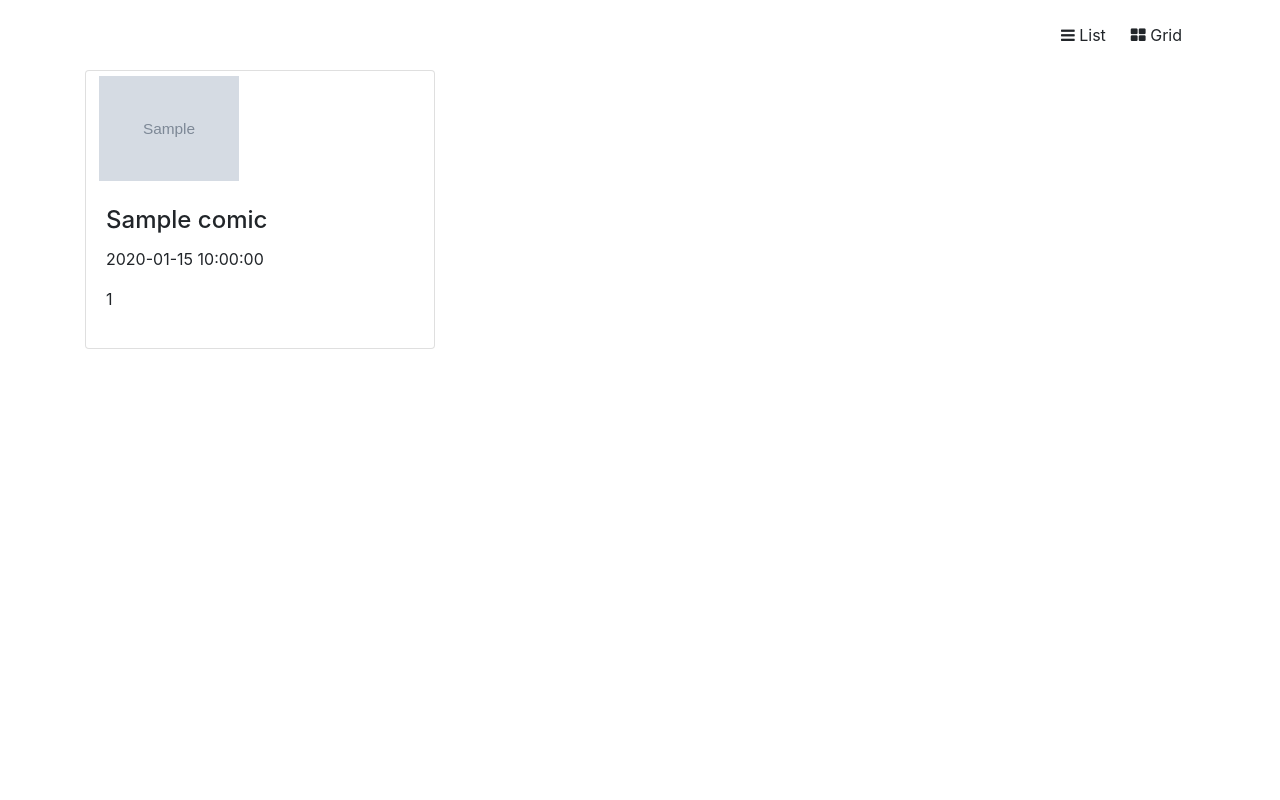
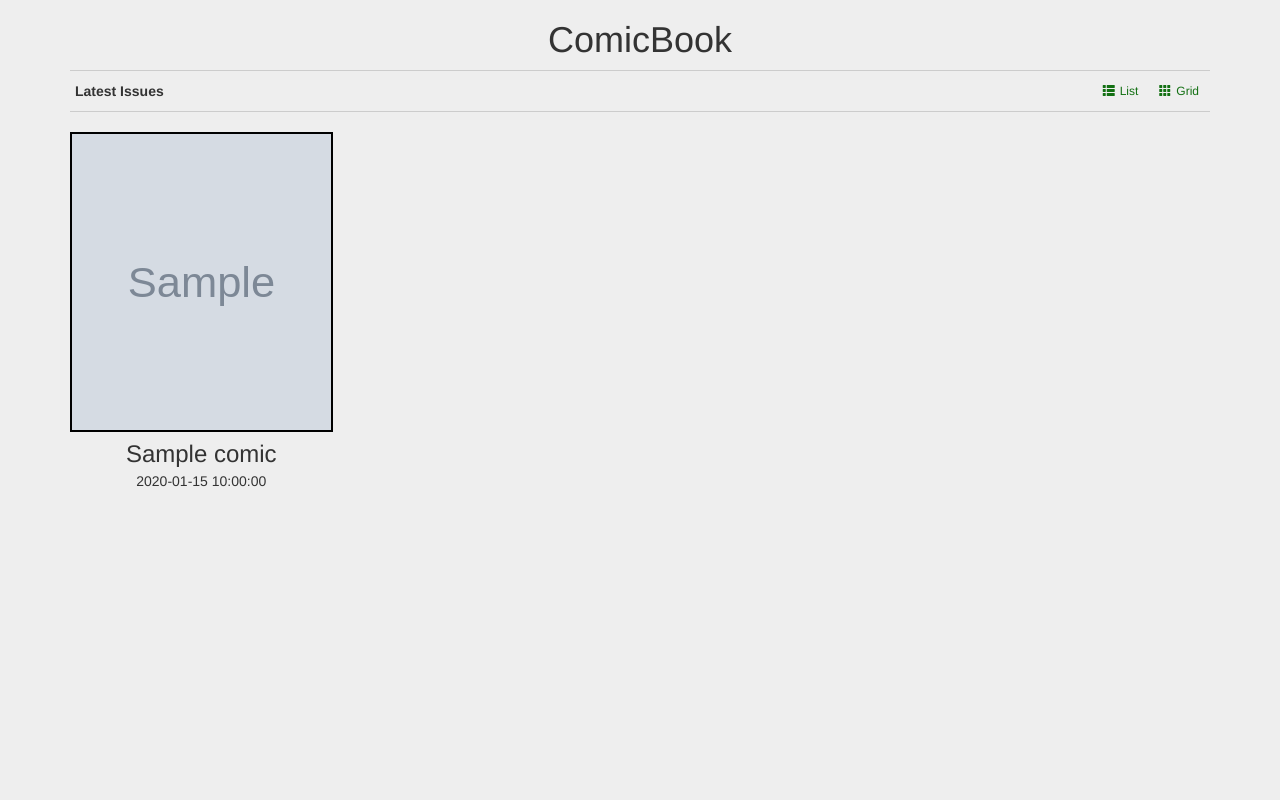
Before and after one commit to nildiert/PythonComicApp, a Flask app: template app/templates/index.html in a window 1280 px wide. Run offline with Flask 2, Linux system fonts and the light colour scheme; the template is opened without the code that fills it: most values are stand-ins (such as "Sample title", 1, 10 or a date in 2020); grey boxes marked "Sample" are stand-in pictures; some libraries are stand-ins or nearby versions.

Commit message:
Added styles in main page

```diff
--- /dev/null
+++ b/app/static/css/index.css
@@ -0,0 +1,105 @@
+/* NOTE: The styles were added inline because Prefixfree needs access to your styles and they must be inlined if they are on local disk! */
+body {
+    background-color: #eee;
+}
+
+.glyphicon {
+    margin-right: 5px;
+}
+
+img {
+    min-height: 300px;
+    max-height: 300px;
+    border: solid 2px #000;
+}
+
+.thumbnail {
+    margin-bottom: 20px;
+    padding: 0px;
+    -webkit-border-radius: 0px;
+    -moz-border-radius: 0px;
+    border-radius: 0px;
+    min-height: 400px;
+    max-height: 400px;
+    background: #eeeeee;
+    border: 0px;
+
+}
+
+.item.list-group-item {
+    float: none;
+    width: 100%;
+    background-color: #fff;
+    margin-bottom: 10px;
+    border: 0px;
+    border-bottom: solid 1px #ccc;
+}
+
+/* .item.list-group-item:nth-of-type(odd):hover,
+.item.list-group-item:hover {
+    background: #909294;
+} */
+
+.item.list-group-item .list-group-image {
+    margin-left: 100px;
+    margin-right: 10px;
+    min-height: 298px;
+    max-height: 298px;
+}
+
+.item.list-group-item .thumbnail {
+    margin-bottom: 0px;
+    min-height: 300px;
+    max-height: 300px;
+}
+
+.item.list-group-item .caption {
+    padding: 9px 9px 0px 9px;
+}
+
+.item.list-group-item {
+    background: #eeeeee;
+}
+
+.item.list-group-item:before,
+.item.list-group-item:after {
+    display: table;
+    content: " ";
+}
+
+.item.list-group-item img {
+    float: left;
+}
+
+.item.list-group-item:after {
+    clear: both;
+}
+
+.list-group-item-text {
+    margin: 0 0 11px;
+}
+
+.separated {
+    display: flex;
+    justify-content: space-between;
+    vertical-align: center;
+}
+strong {
+    margin-left: 5px;
+    margin-top: 5px;
+}
+
+.well {
+    padding: 0px;
+    padding: 5px 0px 5px 0px;
+    border-radius: 0px;
+    border: 0px;
+    background-color: #eee;
+    box-shadow: 0px 0px 0px 0px;
+    border-top: 1px solid #ccc;
+    border-bottom: 1px solid #ccc;
+}
+
+.btn {
+    color: rgb(19, 112, 19);
+}
--- a/app/templates/index.html
+++ b/app/templates/index.html
@@ -1,135 +1,62 @@
-<html>
+<!DOCTYPE html>
+<html lang="en">
 
 <head>
-    <link rel="stylesheet" href="https://stackpath.bootstrapcdn.com/bootstrap/4.4.1/css/bootstrap.min.css"
-        integrity="sha384-Vkoo8x4CGsO3+Hhxv8T/Q5PaXtkKtu6ug5TOeNV6gBiFeWPGFN9MuhOf23Q9Ifjh" crossorigin="anonymous">
-        <link rel="stylesheet" href="https://cdnjs.cloudflare.com/ajax/libs/font-awesome/4.7.0/css/font-awesome.min.css">
-
-    <style>
-        .view-group {
-            display: -ms-flexbox;
-            display: flex;
-            -ms-flex-direction: row;
-            flex-direction: row;
-            padding-left: 0;
-            margin-bottom: 0;
-        }
-
-        .thumbnail {
-            margin-bottom: 30px;
-            padding: 0px;
-            -webkit-border-radius: 0px;
-            -moz-border-radius: 0px;
-            border-radius: 0px;
-        }
-
-        .item.list-group-item {
-            float: none;
-            width: 100%;
-            background-color: #fff;
-            margin-bottom: 30px;
-            -ms-flex: 0 0 100%;
-            flex: 0 0 100%;
-            max-width: 100%;
-            padding: 0 1rem;
-            border: 0;
-        }
-
-
-        .item.list-group-item .img-event {
-            float: left;
-            width: 30%;
-        }
-
-        .item.list-group-item .list-group-image {
-            margin-right: 10px;
-        }
-
-        .item.list-group-item .thumbnail {
-            margin-bottom: 0px;
-            display: inline-block;
-        }
-
-        .item.list-group-item .caption {
-            float: left;
-            width: 70%;
-            margin: 0;
-        }
-
-        .item.list-group-item:before,
-        .item.list-group-item:after {
-            display: table;
-            content: " ";
-        }
-
-        .item.list-group-item:after {
-            clear: both;
-        }
-
-        img {
-            border: 1px solid #ddd;
-            border-radius: 4px;
-            padding: 5px;
-            width: 150px;
-        }
-    </style>
-
+    <meta charset="UTF-8">
+    <title>Comics</title>
+    <link rel="stylesheet" href="https://cdnjs.cloudflare.com/ajax/libs/meyer-reset/2.0/reset.min.css">
+    <link rel='stylesheet' href='http://maxcdn.bootstrapcdn.com/bootstrap/3.2.0/css/bootstrap.min.css'>
+    <link rel="stylesheet" href="{{ url_for('static', filename='css/index.css')}}">
+    <script src="https://cdnjs.cloudflare.com/ajax/libs/prefixfree/1.0.7/prefixfree.min.js"></script>
 </head>
 
 <body>
-    <link href="//maxcdn.bootstrapcdn.com/bootstrap/4.1.1/css/bootstrap.min.css" rel="stylesheet" id="bootstrap-css">
-<script src="//maxcdn.bootstrapcdn.com/bootstrap/4.1.1/js/bootstrap.min.js"></script>
-<script src="//cdnjs.cloudflare.com/ajax/libs/jquery/3.2.1/jquery.min.js"></script>
-
-<script>
-    $(document).ready(function() {
-            $('#list').click(function(event){event.preventDefault();$('#products .item').addClass('list-group-item');});
-            $('#grid').click(function(event){event.preventDefault();$('#products .item').removeClass('list-group-item');$('#products .item').addClass('grid-group-item');});
-        });
-</script>
-<!------ Include the above in your HEAD tag ---------->
 
     <div class="container">
-    <div class="row">
-        <div class="col-lg-12 my-3">
-            <div class="pull-right">
+        <div class="text-center mt-5">
+            <h1>ComicBook</h1>
+        </div>
+        <div class="well well-sm separated">
+            <strong>Latest Issues</strong>
             <div class="btn-group">
-                    <button class="btn" id="list"><i class="fa fa-bars"></i> List</button>
-                    <button class="btn active" id="grid"><i class="fa fa-th-large"></i> Grid</button>
+                <a href="#" id="list" class="btn btn-sm"><span class="glyphicon glyphicon-th-list">
+                    </span>List</a> <a href="#" id="grid" class="btn  btn-sm"><span
+                        class="glyphicon glyphicon-th"></span>Grid</a>
             </div>
         </div>
-        </div>
-    </div>
-    <div id="products" class="row view-group">
+        <div id="products" class="row list-group">
             {% for comic in comics %}
-                <div class="item col-xs-4 col-lg-4">
-                    <div class="thumbnail card">
-                        <div class="img-event">
+            <div class="item  col-xs-4 col-lg-3">
+                <div class="thumbnail">
                     <a class="p-2 text-dark" href="/comic/{{ comic.id }}">
-                                <img src="{{ comic.image }}" alt="{{ comic.id }}">
+                        <img class="group list-group-image" src="{{ comic.image }}" alt="" />
                     </a>
-                        </div>
-                        <div class="caption card-body">
-                            <h4 class="group card-title inner list-group-item-heading">
-                                {{ comic.name }}</h4>
+                    <div class="caption text-center">
+                        <h3 class="group inner list-group-item-heading">
+                            {{ comic.name }}</h3>
                         <p class="group inner list-group-item-text">
                             {{ comic.date_added }}</p>
-                            <p class="group inner list-group-item-text">
-                                {{ comic.id }}</p>
-                            <div class="row">
-                                <div class="col-xs-12 col-md-6">
-
-                                </div>
-                                <div class="col-xs-12 col-md-6">
-
-                                </div>
-                            </div>
                     </div>
                 </div>
             </div>
             {% endfor %}
         </div>
     </div>
+    <script src='http://cdnjs.cloudflare.com/ajax/libs/jquery/2.1.3/jquery.min.js'></script>
+    <script src='http://maxcdn.bootstrapcdn.com/bootstrap/3.2.0/js/bootstrap.min.js'></script>
+
+
+
+    <script>
+        $(document).ready(function () {
+            $('#list').click(function (event) { event.preventDefault(); $('#products .item').addClass('list-group-item'); });
+            $('#grid').click(function (event) { event.preventDefault(); $('#products .item').removeClass('list-group-item'); $('#products .item').addClass('grid-group-item'); });
+        });
+    </script>
+
+
+
+
 </body>
 
 </html>
```
Also changed, not shown: app/templates/show.html (+0 -67 lines). Lines whose indentation alone changed are shown as unchanged.
